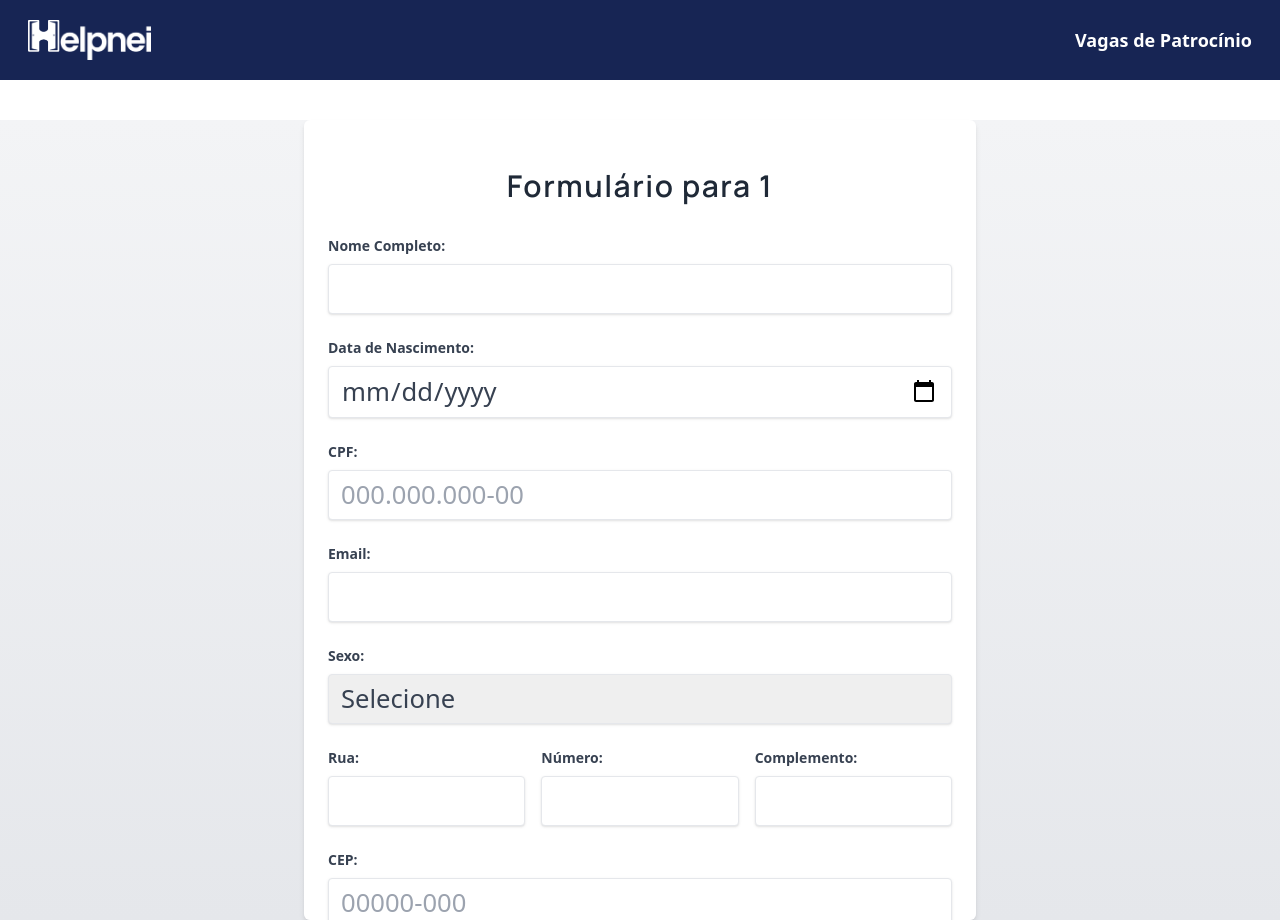
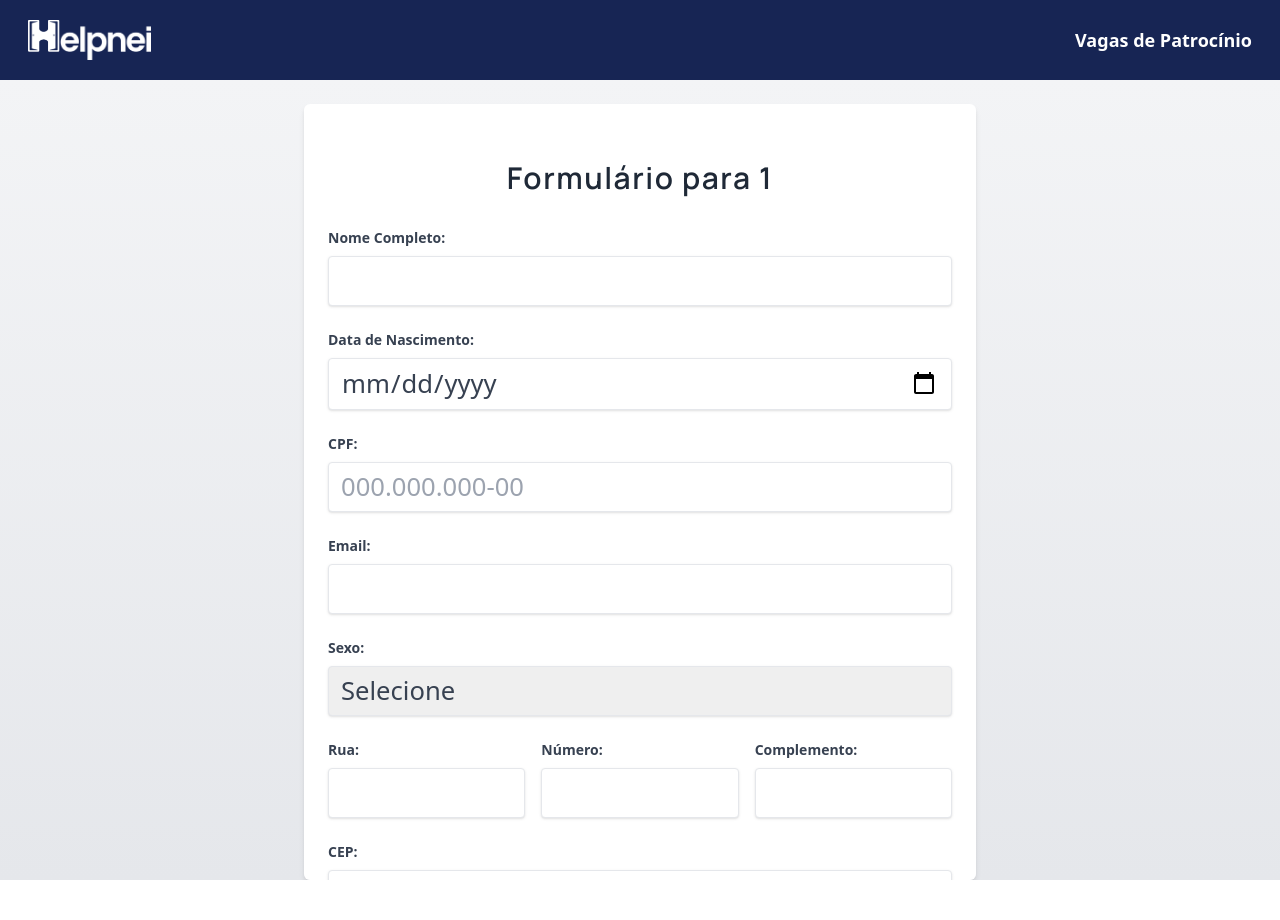
Before and after one commit to ORBIS-2DSM-API/frontend, a React (Vite) app: page /formulario/1 in a window 1280 px wide. After the commit the page ends 880 px from the top, so only its background shows below. Built offline with nearby package versions, Linux system fonts and the light colour scheme.

Commit message:
feat: Adjust display settings on form pages and base template for final presentation

```diff
--- a/src/components/layout.jsx
+++ b/src/components/layout.jsx
@@ -5,7 +5,7 @@ export default function Layout() {
   return (
     <>
       <Header />
-      <main className="h-screen bg-gradient-to-b from-gray-100 to-gray-200">
+      <main className="h-screen pt-6 bg-gradient-to-b from-gray-100 to-gray-200">
         <Outlet />
       </main>
     </>
--- a/src/pages/formularioEmpresa.jsx
+++ b/src/pages/formularioEmpresa.jsx
@@ -259,7 +259,7 @@ function FormularioEmpresa() {
   };
 
   return (
-    <div className="max-w-2xl h-full mx-auto mt-10 p-6 bg-white rounded-md shadow-md overflow-auto">
+    <div className="max-w-2xl h-full mx-auto pt-8 p-6 bg-white rounded-md shadow-md overflow-scroll">
       <h1 className="text-3xl font-semibold text-gray-800 mb-8 text-center">
         Formulário para {nomeEmpresa.replace('-', ' ').toUpperCase()}
       </h1>
```
